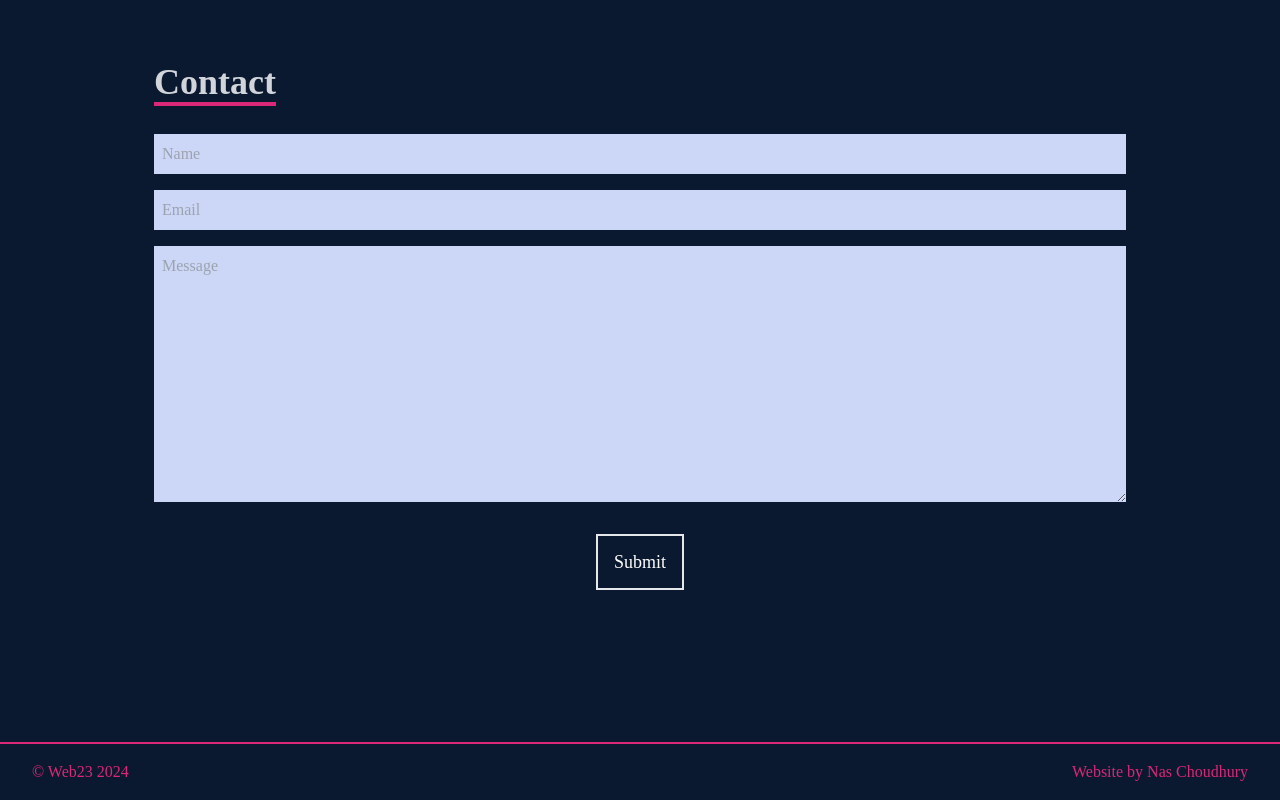
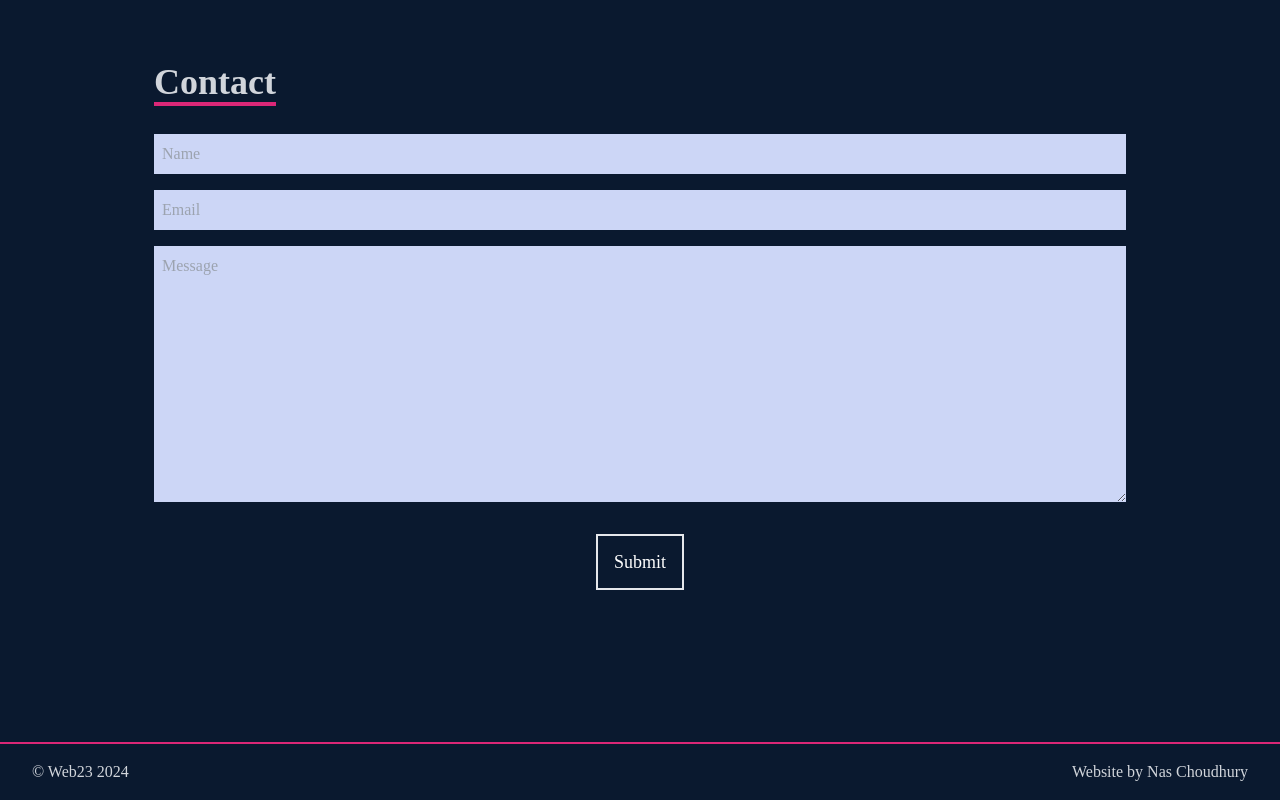
Before and after one commit to nascho/portfolio-react, a React (Create React App) app: page / in a window 1280 px wide. Shown: the part 3258-4058 px from the top of the page. Built offline with nearby package versions, Linux system fonts and the light colour scheme.

Commit message:
changed colour of text to gray from pink

```diff
--- a/src/components/Footer.jsx
+++ b/src/components/Footer.jsx
@@ -8,8 +8,8 @@ const Footer = () => {
     return (
         <div className='bg-[#0a192f]'>
             <div className="px-8 py-4 flex flex-col-2 border-t-2 border-pink-600 justify-between footer-screen">
-                <p className='text-pink-600'>&copy; Web23 {formattedDate}</p>
-                <p className='text-pink-600'>Website by Nas Choudhury</p>
+                <p className='text-gray-300'>&copy; Web23 {formattedDate}</p>
+                <p className='text-gray-300'>Website by Nas Choudhury</p>
             </div>
         </div>
     )
```
